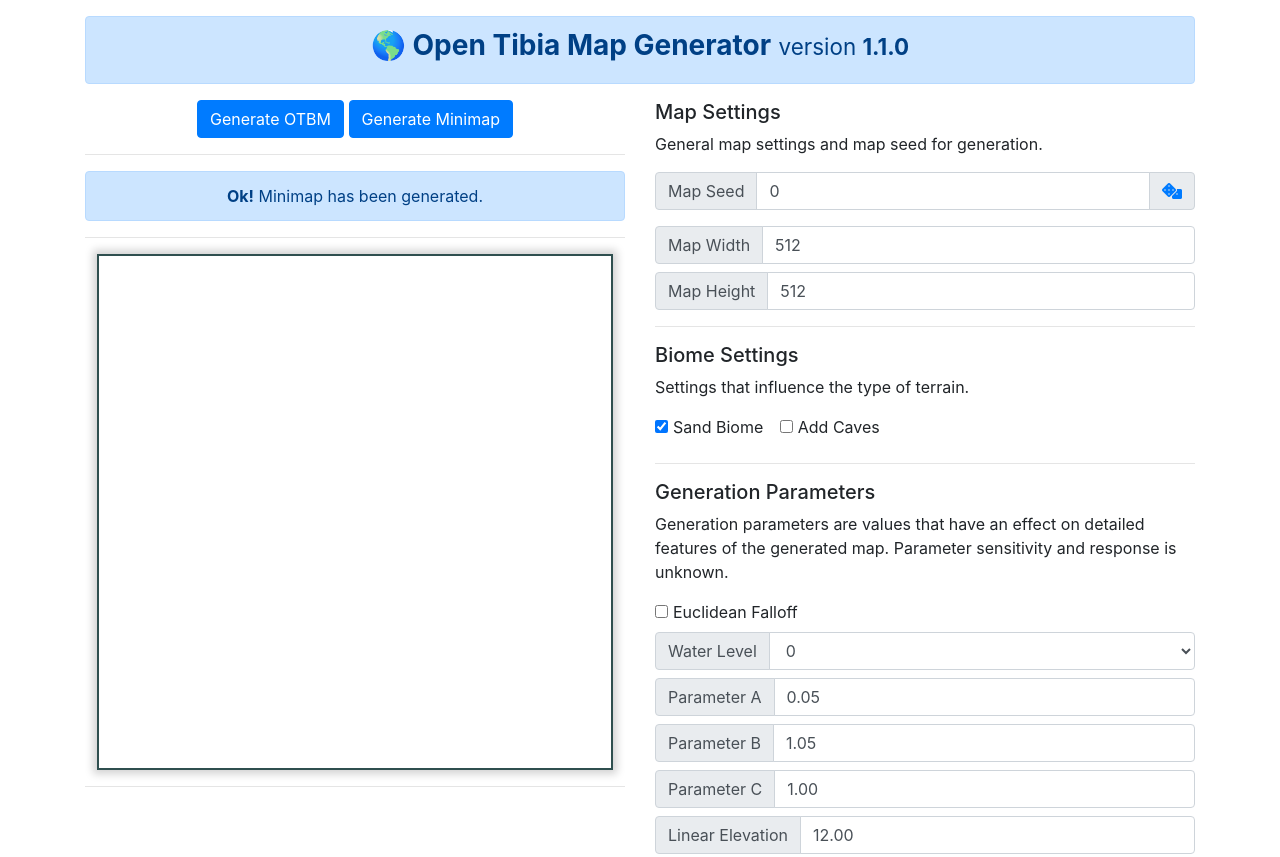
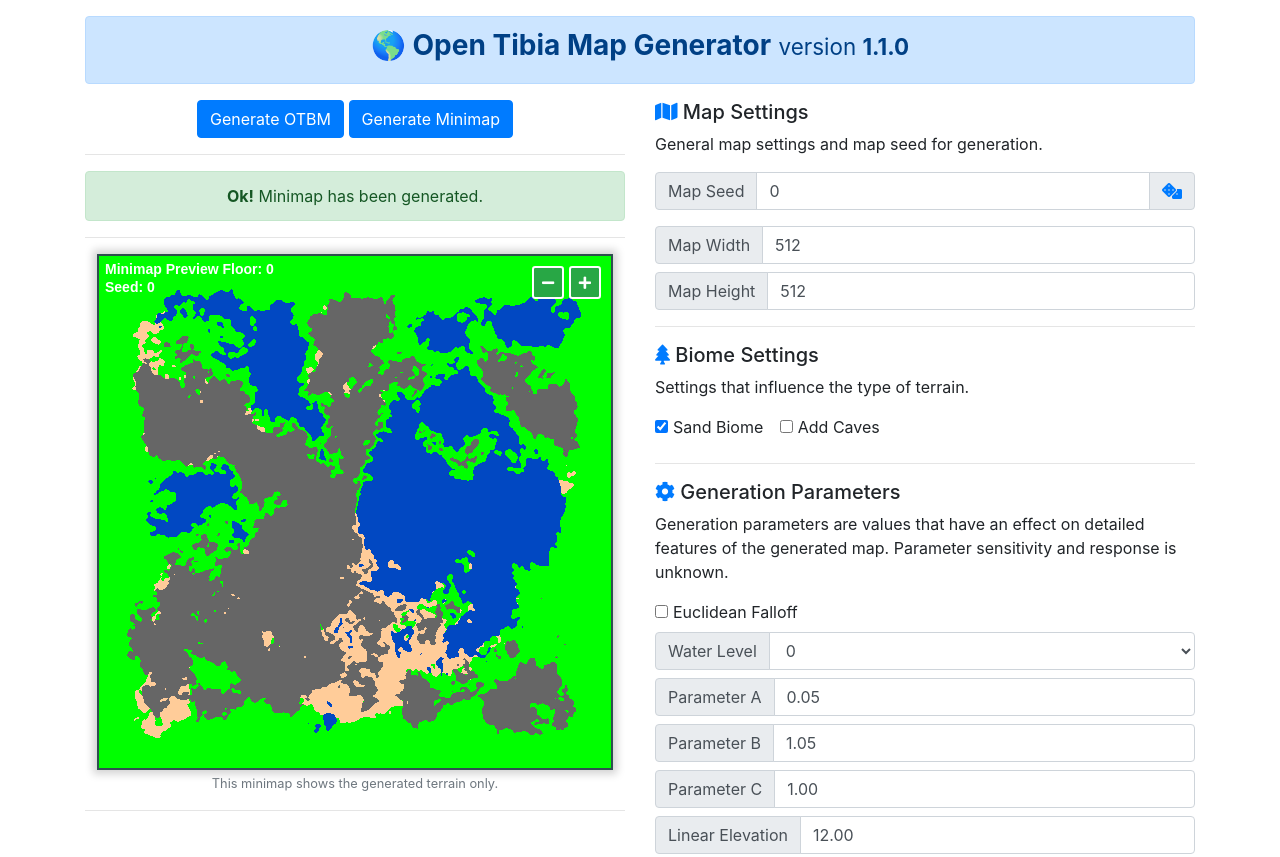
Before and after one commit to Inconcessus/inconcessus.github.io, a plain HTML site: page index.html in a window 1280 px wide. Shown: the top 857 px of the page. Drawn offline with nearby package versions, Linux system fonts and the light colour scheme.

Commit message:
Update index.html

```diff
--- a/index.html
+++ b/index.html
@@ -15,6 +15,16 @@
     <style>
       body {
         margin-top: 16px;
+      }
+      #minimap-overlay {
+        right: 24px;
+        top: 12px;
+        height: 100px;
+        width: auto;
+        position: absolute;
+      }
+      #minimap-wrapper {
+        position: relative;
       }
       #minimap {
         border: 2px solid darkslategrey;
@@ -41,7 +51,9 @@
 
       <div class="row">
         <div class="col-md">
-          <div class="alert alert-primary"><h3> <b>🌎 Open Tibia Map Generator</b> <small> version <b><span id="otmapgen-version"></span></b> </small> </h3> </div>
+          <div class="alert alert-primary">
+            <h3> <b>🌎 Open Tibia Map Generator</b> <small> version <b><span id="otmapgen-version"></span></b> </small> </h3>
+          </div>
         </div>
       </div>
 
@@ -52,7 +64,7 @@
           <div class="form-row text-center">
             <div class="col-12">
               <button id="generate-map" class="btn btn-primary" title="Generating an OTBM file may take some moments">Generate OTBM</button>
-              <button id="generate-minimap" class="btn btn-primary">Generate Minimap</button>
+              <button id="generate-minimap" class="btn btn-primary" title="Generate a preview minimap of the terrain">Generate Minimap</button>
             </div>
           </div>
 
@@ -63,7 +75,14 @@
           <hr>
 
           <!-- Minimap container -->
-          <canvas id="minimap" width="512" height="512"></canvas>
+          <div id="minimap-wrapper">
+            <canvas id="minimap" width="512" height="512"></canvas>
+            <div id="minimap-overlay">
+              <div style="border: 2px solid white;" class="btn btn-sm btn-success" id="increment-layer"><i class="fas fa-minus"></i></div>
+              <div style="border: 2px solid white;" class="btn btn-sm btn-success" id="decrement-layer"><i class="fas fa-plus"></i></div>
+            </div>
+          </div>
+          <div class="text-muted"> <small> This minimap shows the generated terrain only. </small> </div>
 
           <hr>
 
@@ -71,7 +90,7 @@
 
         <div class="col-md">
 
-          <h5> Map Settings </h5>
+          <h5> <i class="fas fa-map text-primary"></i> Map Settings </h5>
 
             <p> General map settings and map seed for generation.
 
@@ -105,7 +124,7 @@
               <input id="map-height" type="text" class="form-control" placeholder="512" value="512">
             </div>
 
-            <hr> <h5> Biome Settings </h5>
+            <hr> <h5> <i class="fas fa-tree text-primary"></i> Biome Settings </h5>
 
             <p> Settings that influence the type of terrain.
 
@@ -152,7 +171,7 @@
               </div>
             </div>
 
-            <hr> <h5> Generation Parameters </h5>
+            <hr> <h5> <i class="fas fa-cog text-primary"></i> Generation Parameters </h5>
 
             <p> Generation parameters are values that have an effect on detailed features of the generated map. Parameter sensitivity and response is unknown.
 
@@ -220,7 +239,7 @@
         <hr>
 
         <span class="text-muted">
-          <h6><small> Copyright by <i class="fas fa-user-astronaut"></i> <a href="https://github.com/Inconcessus"><b>Forby</b></a>, 2018. All rights reserved. Licensed under <i class="fas fa-balance-scale"></i> <a href="https://opensource.org/licenses/MIT"><b>MIT</b></a>.</small></h6>
+          <h6><small> Copyright by <i class="fab fa-github"></i> <a href="https://github.com/Inconcessus"><b>Forby</b></a>, 2018. All rights reserved. Licensed under <i class="fas fa-balance-scale"></i> <a href="https://opensource.org/licenses/MIT"><b>MIT</b></a>.</small></h6>
         </span>
 
       </div>
```
